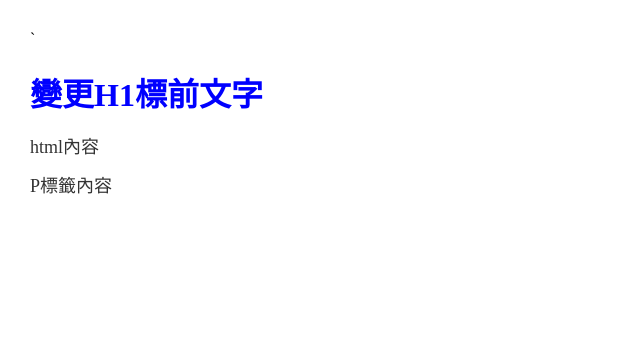
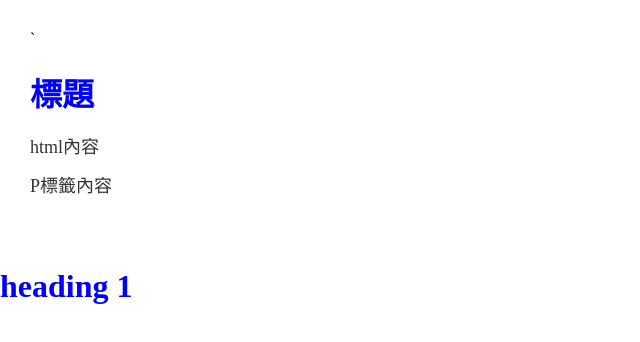
Before and after one commit to sidwebsite/test001, a website: page index.html in a window 1280 px wide. Shown: the whole page, without its empty margins (0-640 px from the left). Drawn offline with Linux system fonts and the light colour scheme.

Commit message:
updeta file

```diff
--- a/index.html
+++ b/index.html
@@ -13,7 +13,10 @@
         <p>html內容</p>
         <p>P標籤內容</p>
     </div>
+    <div>
+        <h1>heading 1</h1>
+    </div>
+    <script src="javascript/all.js"></script>
 
-    <script src="javascript/all.js"></script>
 </body>
 </html>
--- a/javascript/all.js
+++ /dev/null
@@ -1,2 +0,0 @@
-const h1 = document.querySelector('h1');
-h1.textContent = '變更H1標前文字'
```
Also changed, not shown: package.json (added, +19 -0 lines), 2 other files.
